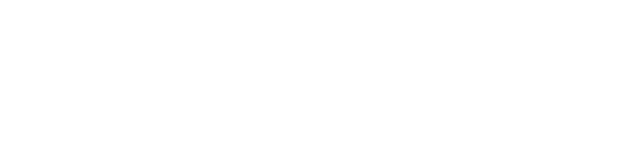
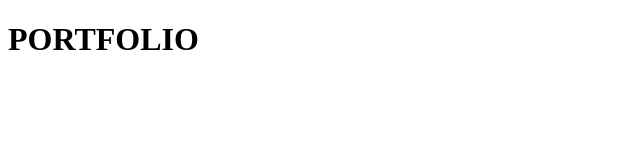
Before and after one commit to iamhenry09/portfolio, a plain HTML site: page index.html in a window 1280 px wide. Shown: the whole page, without its empty margins (0-640 px from the left). Drawn offline with Linux system fonts and the light colour scheme.

Commit message:
added index html

```diff
--- a/index.html
+++ b/index.html
@@ -4,9 +4,9 @@
     <meta charset="UTF-8">
     <meta name="viewport" content="width=device-width, initial-scale=1.0">
     <meta http-equiv="X-UA-Compatible" content="ie=edge">
-    <title>Portfolio</title>
+    <title>Document</title>
 </head>
 <body>
-
+    <h1>PORTFOLIO</h1>
 </body>
 </html>
```
